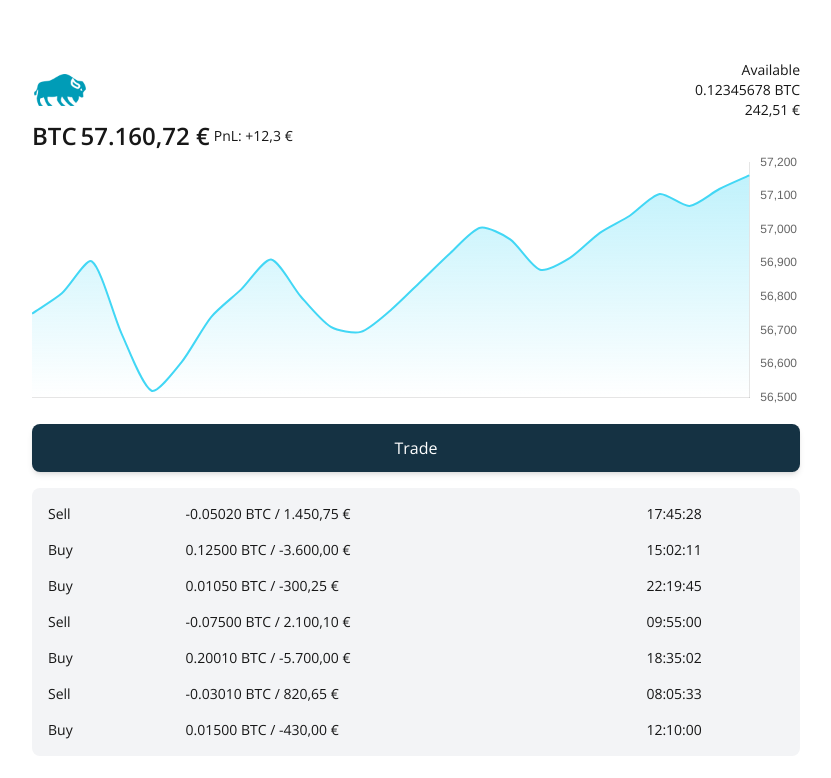
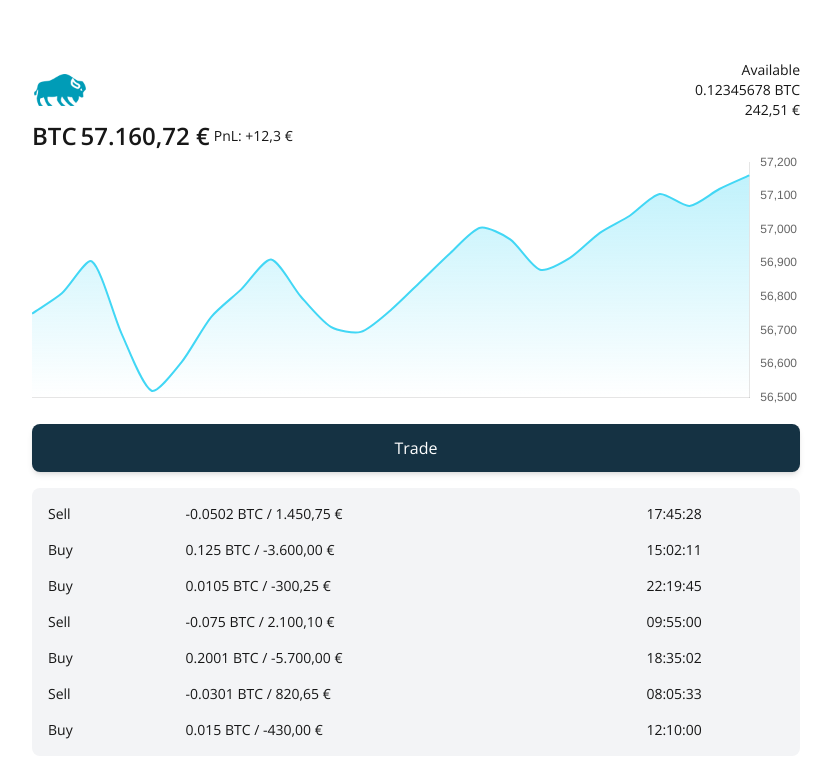
Before and after one commit to aaronhedges/stuttgart-boerse-crypto, a Next.js app: page / in a window 1280 px wide. Shown: the top 778 px of the page, without its empty margins (224-1055 px from the left). Built offline with nearby package versions, Linux system fonts and the light colour scheme.

Commit message:
refactor: consolidate eur, number, btc formatter

```diff
--- a/src/components/Header.tsx
+++ b/src/components/Header.tsx
@@ -4,22 +4,7 @@ import Image from "next/image";
 import { useEffect } from "react";
 import { useAppDispatch, useAppSelector } from "@/lib/hooks/hooks";
 import { fetchUserAccount } from "@/lib/store/accountSlice";
-
-// @TODO refactor to external util
-function formatBtc(v: number | null) {
-  if (v == null) return "— BTC";
-  return `${v.toFixed(8).replace(/\.?0+$/, "")} BTC`;
-}
-
-function formatEur(v: number | null) {
-  if (v == null) return "—";
-  return new Intl.NumberFormat("de-DE", {
-    style: "currency",
-    currency: "EUR",
-    minimumFractionDigits: 2,
-    maximumFractionDigits: 2,
-  }).format(v);
-}
+import { formatBtc, formatEurCurrency } from "@/utils/formatter";
 
 export default function Header() {
   const dispatch = useAppDispatch();
@@ -31,8 +16,8 @@ export default function Header() {
     if (status === "idle") dispatch(fetchUserAccount());
   }, [dispatch, status]);
 
-  const btc = formatBtc(availableBtc);
-  const eur = formatEur(availableEur);
+  const btc = availableBtc == null ? "— BTC" : formatBtc(availableBtc);
+  const eur = availableEur == null ? "—" : formatEurCurrency(availableEur);
 
   return (
     <header className="w-full max-w-screen-md flex items-center justify-between">
--- a/src/components/TradeModal.tsx
+++ b/src/components/TradeModal.tsx
@@ -3,6 +3,7 @@ import { X } from "lucide-react";
 import { useDispatch } from "react-redux";
 import type { AppDispatch } from "@/lib/store/store";
 import { recordTrade } from "@/utils/recordTrade";
+import { parseLocaleNumber, formatEurDecimal, formatNumber } from "@/utils/formatter";
 
 export type TradeSide = "buy" | "sell";
 
@@ -11,49 +12,6 @@ export interface TradeModalProps {
   onClose: () => void;
   exchangeRateEurPerBtc?: number;
   onSubmit?: (payload: { side: TradeSide; eur: number; btc: number }) => void;
-}
-
-const deNumber = new Intl.NumberFormat("de-DE", {
-  minimumFractionDigits: 0,
-  maximumFractionDigits: 8,
-});
-
-const deCurrency = new Intl.NumberFormat("de-DE", {
-  style: "decimal",
-  currency: "EUR",
-  minimumFractionDigits: 2,
-  maximumFractionDigits: 2,
-});
-
-function parseLocaleNumber(input: string): number | null {
-  if (!input) return null;
-
-  const raw = input.replace(/\s|[€]/g, "");
-  const hasComma = raw.includes(",");
-  const hasDot = raw.includes(".");
-
-  let normalized = raw;
-
-  if (hasComma && hasDot) {
-    const lastComma = raw.lastIndexOf(",");
-    const lastDot = raw.lastIndexOf(".");
-    const decimalIsComma = lastComma > lastDot;
-
-    if (decimalIsComma) {
-      normalized = raw.replace(/\./g, "").replace(",", ".");
-    } else {
-      normalized = raw.replace(/,/g, "");
-    }
-  } else if (hasComma) {
-    normalized = raw.replace(/\./g, "").replace(",", ".");
-  } else if (hasDot) {
-    normalized = raw.replace(/,/g, "");
-  } else {
-    normalized = raw;
-  }
-
-  const n = Number(normalized);
-  return Number.isFinite(n) ? n : null;
 }
 
 export function TradeModal({ isOpen, onClose, exchangeRateEurPerBtc, onSubmit }: TradeModalProps) {
@@ -104,19 +62,19 @@ export function TradeModal({ isOpen, onClose, exchangeRateEurPerBtc, onSubmit }:
   const handleBlurFormatEur = () => {
     const n = parseLocaleNumber(eurRaw);
     if (n === null) return;
-    setEurRaw(deCurrency.format(n));
+    setEurRaw(formatEurDecimal(n));
   };
 
   const handleFocusUnformatEur = () => {
     const n = parseLocaleNumber(eurRaw);
     if (n === null) return;
-    setEurRaw(deNumber.format(n));
+    setEurRaw(formatNumber(n, { maxFraction: 8 }));
   };
 
   const handleBlurFormatBtc = () => {
     const n = parseLocaleNumber(btcRaw);
     if (n === null) return;
-    setBtcRaw(deNumber.format(n));
+    setBtcRaw(formatNumber(n, { maxFraction: 8 }));
   };
 
   const clearForm = useCallback(() => {
@@ -172,7 +130,7 @@ export function TradeModal({ isOpen, onClose, exchangeRateEurPerBtc, onSubmit }:
             <input
               ref={eurInputRef}
               inputMode="decimal"
-              placeholder={deCurrency.format(0)}
+              placeholder={formatEurDecimal(0)}
               value={eurRaw}
               onChange={(e) => {
                 setEurRaw(e.target.value);
@@ -189,7 +147,7 @@ export function TradeModal({ isOpen, onClose, exchangeRateEurPerBtc, onSubmit }:
           <div className="w-full flex items-center rounded-lg w-80 bg-gray-100 dark:bg-white overflow-hidden">
             <input
               inputMode="decimal"
-              placeholder={deNumber.format(0)}
+              placeholder={formatNumber(0, { maxFraction: 8 })}
               value={btcRaw}
               onChange={(e) => {
                 setBtcRaw(e.target.value);
--- a/src/components/cryptoTransactions.tsx
+++ b/src/components/cryptoTransactions.tsx
@@ -5,24 +5,7 @@ import { useDispatch, useSelector } from "react-redux";
 import type { RootState, AppDispatch } from "@/lib/store/store";
 import { setTransactions } from "@/lib/store/transactionsSlice";
 import mockData from "../../public/mock/transactions.json";
-
-// @TODO consolidate/move euro and btc format to shared functions for whole app
-function formatEUR(value: number) {
-  return new Intl.NumberFormat("de-DE", {
-    style: "currency",
-    currency: "EUR",
-    maximumFractionDigits: 2
-  }).format(value);
-}
-
-function formatBTC(value: number) {
-  return `${value.toFixed(5)} BTC`;
-}
-
-function formatTime(timestamp: string) {
-  const date = new Date(timestamp);
-  return date.toISOString().substring(11, 19);
-}
+import { formatEurCurrency, formatBtc, formatTimeHMS } from "@/utils/formatter";
 
 export default function CryptoTransactions() {
   const dispatch = useDispatch<AppDispatch>();
@@ -43,14 +26,15 @@ export default function CryptoTransactions() {
       <div className="min-w-[300px] w-full border-collapse bg-gray-100 dark:bg-white rounded-lg py-2">
         <div>
           {items.map((tx) => {
-            const date = new Date(tx.timestamp);
+            // @TODO delete if unused
+            // const date = new Date(tx.timestamp);
             return (
               <div key={tx.id} className="grid grid-cols-5 text-sm dark:text-neutral-700">
                 <div className="py-2 pl-4 capitalize">
                   {tx.action}
                 </div>
-                <div className="py-2 pr-2 col-span-3">{formatBTC(tx.btc)} / {formatEUR(tx.eur)}</div>
-                <div className="py-2 pr-4">{formatTime(tx.timestamp)}</div>
+                <div className="py-2 pr-2 col-span-3">{formatBtc(tx.btc, { decimals: 5 })} / {formatEurCurrency(tx.eur)}</div>
+                <div className="py-2 pr-4">{formatTimeHMS(tx.timestamp)}</div>
               </div>
             );
           })}
--- /dev/null
+++ b/src/utils/formatter.ts
@@ -0,0 +1,66 @@
+export function parseLocaleNumber(input: string, locale: string = "de-DE"): number | null {
+  if (!input) return null;
+  const raw = input.replace(/\s|[€$]/g, "");
+  const hasComma = raw.includes(",");
+  const hasDot = raw.includes(".");
+
+  let normalized = raw;
+
+  if (hasComma && hasDot) {
+    const lastComma = raw.lastIndexOf(",");
+    const lastDot = raw.lastIndexOf(".");
+    const decimalIsComma = lastComma > lastDot;
+    normalized = decimalIsComma ? raw.replace(/\./g, "").replace(",", ".") : raw.replace(/,/g, "");
+  } else if (hasComma) {
+    normalized = raw.replace(/\./g, "").replace(",", ".");
+  } else if (hasDot) {
+    normalized = raw.replace(/,/g, "");
+  }
+
+  const n = Number(normalized);
+  return Number.isFinite(n) ? n : null;
+}
+
+export function formatNumber(
+  value: number,
+  { locale = "de-DE", minFraction = 0, maxFraction = 8 }: { locale?: string; minFraction?: number; maxFraction?: number } = {}
+): string {
+  return new Intl.NumberFormat(locale, {
+    minimumFractionDigits: minFraction,
+    maximumFractionDigits: maxFraction,
+  }).format(value);
+}
+
+export function formatEurCurrency(
+  value: number,
+  { locale = "de-DE" }: { locale?: string } = {}
+): string {
+  return new Intl.NumberFormat(locale, {
+    style: "currency",
+    currency: "EUR",
+    minimumFractionDigits: 2,
+    maximumFractionDigits: 2,
+  }).format(value);
+}
+
+export function formatEurDecimal(
+  value: number,
+  { locale = "de-DE" }: { locale?: string } = {}
+): string {
+  return new Intl.NumberFormat(locale, {
+    style: "decimal",
+    minimumFractionDigits: 2,
+    maximumFractionDigits: 2,
+  }).format(value);
+}
+
+export function formatBtc(value: number, { decimals = 8, trim = true }: { decimals?: number; trim?: boolean } = {}): string {
+  const s = value.toFixed(decimals);
+  const trimmed = trim ? s.replace(/\.?0+$/, "") : s;
+  return `${trimmed} BTC`;
+}
+
+export function formatTimeHMS(iso: string): string {
+  const d = new Date(iso);
+  return d.toISOString().substring(11, 19);
+}
```
